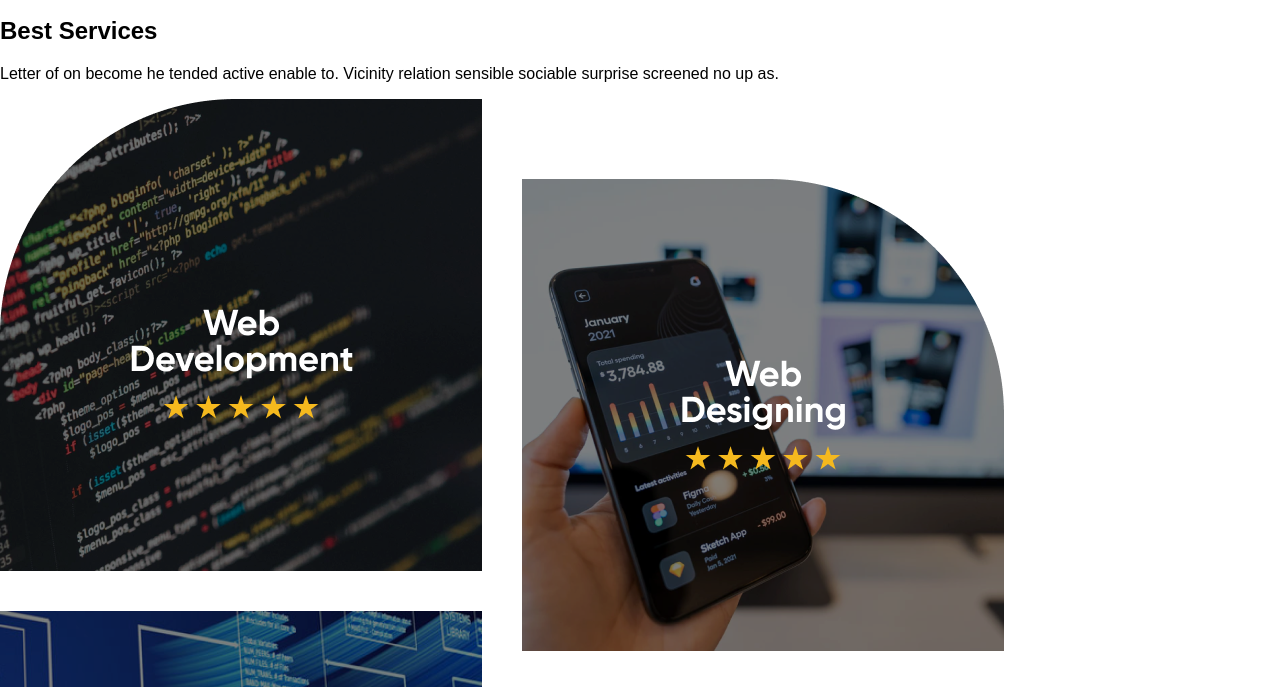
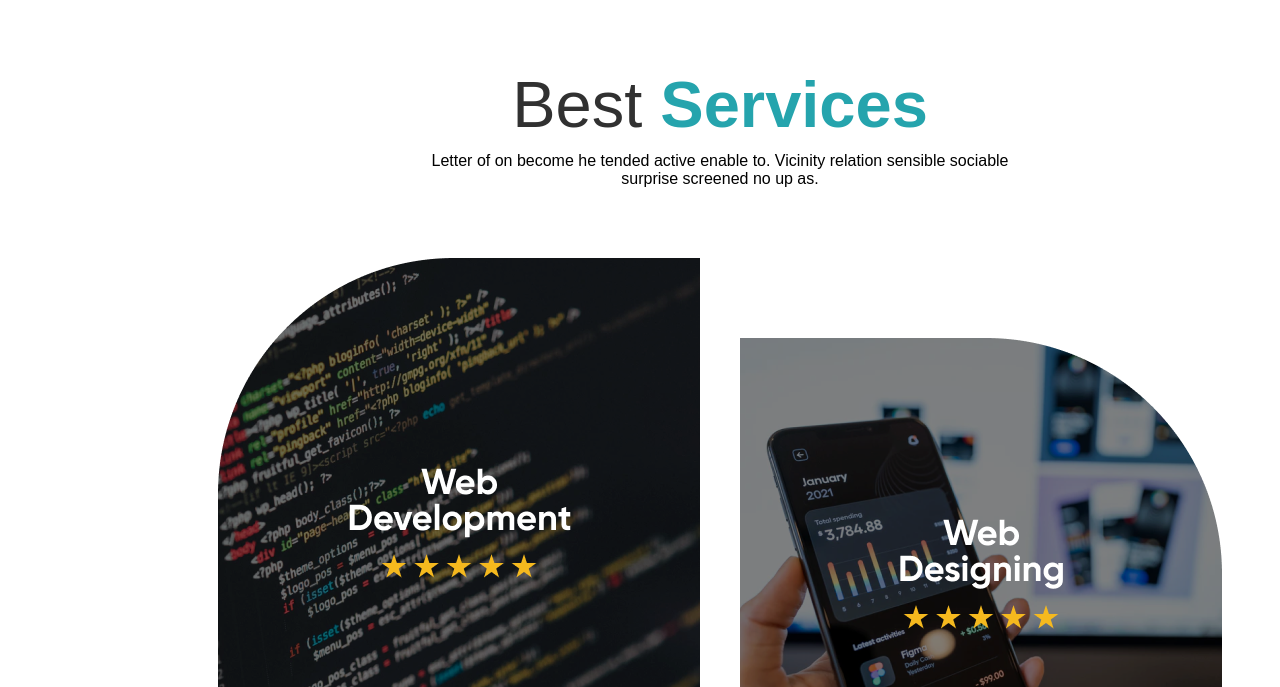
Before and after one commit to z4ffe/freebie-landing, a plain HTML site: page index.html in a window 1280 px wide. Shown: the part 1153-1840 px from the top of the page. Drawn offline with Linux system fonts and the light colour scheme.

Commit message:
fix: fix some things

```diff
--- a/css/style.scss
+++ b/css/style.scss
@@ -191,3 +191,35 @@ body {
     }
   }
 }
+
+.services {
+  display: flex;
+  flex-direction: column;
+  margin-top: 70px;
+
+  &__header {
+    color: $mainblack;
+    text-align: center;
+    font-size: 65px;
+    font-weight: 200;
+    margin: 0;
+
+    span {
+      color: $maingreen;
+      font-weight: 600;
+    }
+  }
+
+  &__description {
+    display: block;
+    font-size: 16px;
+    width: 620px;
+    margin: 10px auto;
+    text-align: center;
+  }
+
+  &__cards {
+    margin: 60px auto;
+    width: 1004px
+  }
+}
--- a/index.html
+++ b/index.html
@@ -38,23 +38,23 @@
             </div>
         </div>
         <div class="content-image">
-            <img src="/img/header-main.png" alt="header-logo">
+            <img src="img/header-main.png" alt="header-logo">
         </div>
     </section>
     <section class="header_ad">
-        <img src="/img/logo1.svg" alt="logo1">
-        <img src="/img/logo2.svg" alt="logo2">
-        <img src="/img/logo3.svg" alt="logo3">
-        <img src="/img/logo4.svg" alt="logo4">
-        <img src="/img/logo1.svg" alt="logo5">
+        <img src="img/logo1.svg" alt="logo1">
+        <img src="img/logo2.svg" alt="logo2">
+        <img src="img/logo3.svg" alt="logo3">
+        <img src="img/logo4.svg" alt="logo4">
+        <img src="img/logo1.svg" alt="logo5">
     </section>
 </header>
 <section class="services">
-    <h2>Best <span>Services</span></h2>
-    <p>Letter of on become he tended active enable to. Vicinity relation sensible sociable surprise screened no up
+    <h2 class="services__header">Best <span>Services</span></h2>
+    <p class="services__description">Letter of on become he tended active enable to. Vicinity relation sensible sociable surprise screened no up
         as.</p>
-    <img src="/img/services-cards.png" alt="info-cards">
-    <button type="button">Explore All</button>
+    <img src="img/services-cards.png" alt="info-cards" class="services__cards">
+    <button type="button" class="services__btn">Explore All</button>
 </section>
 </body>
 </html>
```
Also changed, not shown: css/style.css, 1 other file.
